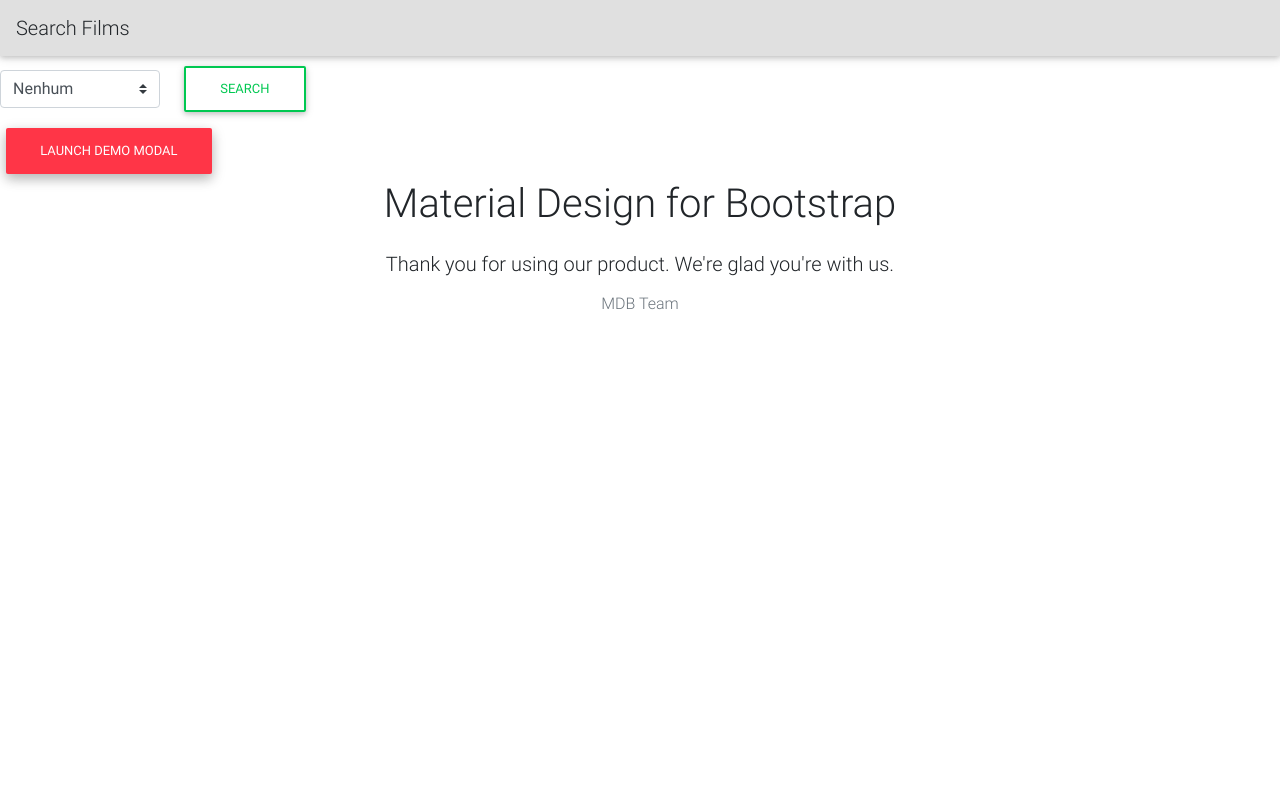
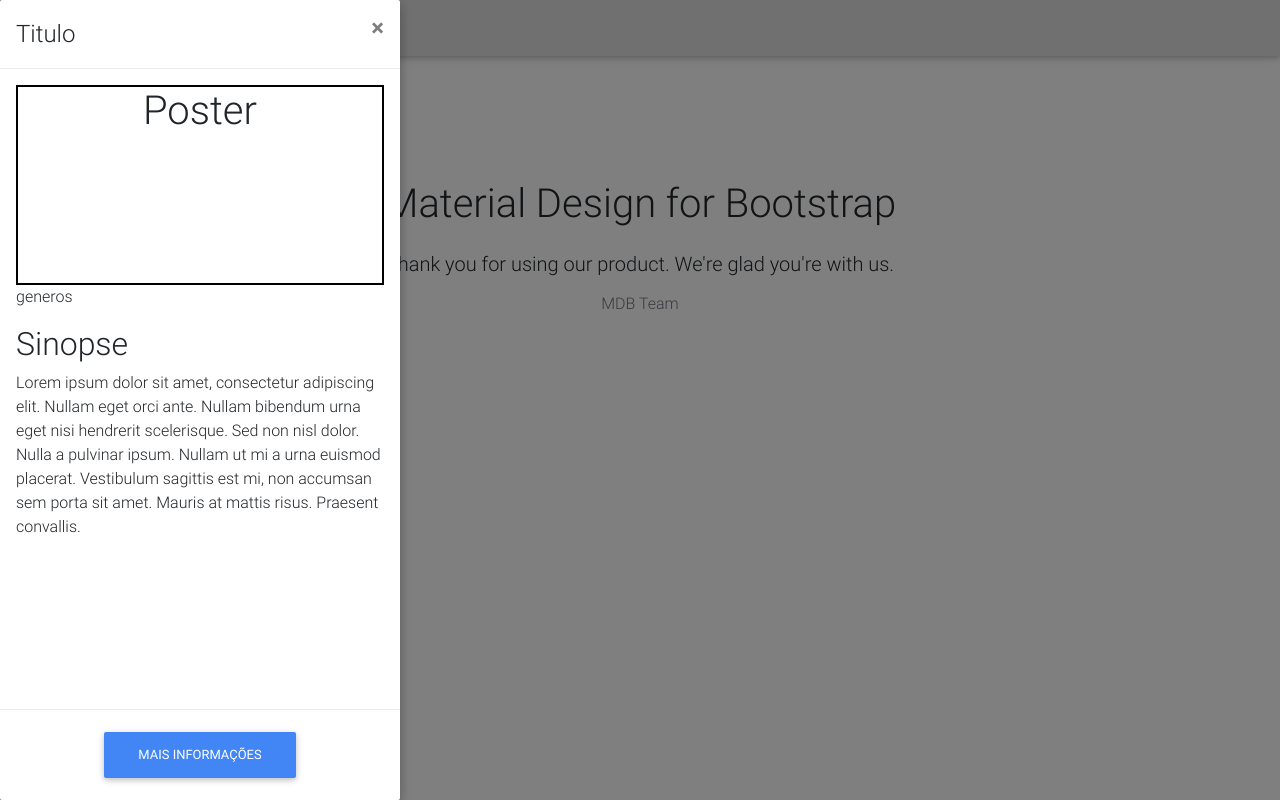
Before and after one commit to maridematte/Rangers-Power, a plain HTML site: page index.html in a window 1280 px wide. Both pictures are taken after a click on the button "LAUNCH DEMO MODAL". Drawn offline with Linux system fonts and the light colour scheme.

Commit message:
Formato do modal

```diff
--- a/index.html
+++ b/index.html
@@ -56,31 +56,46 @@
       </div>
     </form>
 
-    <!-- Button trigger modal -->
-  <button id="modalActivate" type="button" class="btn btn-danger">
+    <!-- Demo botao Modal, parte importante:  data-toggle="modal" data-target="#idModal-->
+  <button type="button" class="btn btn-primary" data-toggle="modal" data-target="#fullHeightModalLeft">
     Launch demo modal
   </button>
-  <!-- Modal -->
-  <div class="modal fade right" id="exampleModalPreview" tabindex="-1" role="dialog" aria-labelledby="exampleModalPreviewLabel" aria-hidden="true">
-   <div class="modal-dialog" role="document">
+  <!-- Full Height Modal Right -->
+  <div class="modal fade left" id="fullHeightModalLeft" tabindex="-1" role="dialog" aria-labelledby="myModalLabel" aria-hidden="true">
+
+      <!-- Add class .modal-full-height and then add class .modal-right (or other classes from list above) to set a position to the modal -->
+      <div class="modal-dialog modal-full-height modal-left" role="document">
+
         <div class="modal-content">
           <div class="modal-header">
-         <h5 class="modal-title" id="exampleModalPreviewLabel">Modal title</h5>
+            <h4 class="modal-title w-100" id="myModalLabel"> Titulo </h4>
             <button type="button" class="close" data-dismiss="modal" aria-label="Close">
               <span aria-hidden="true">&times;</span>
             </button>
           </div>
           <div class="modal-body">
-         ...
+            <div class="d-flex justify-content-center" style="height:200px; border:solid 2px black;">
+              <h1> Poster <h1>
             </div>
-       <div class="modal-footer">
-         <button type="button" class="btn btn-secondary" data-dismiss="modal">Close</button>
-         <button type="button" class="btn btn-primary">Save changes</button>
+            <div class="d-flex justify-content-left">
+              <p> generos </p>
+            </div>
+            <div class="d-flex justify-content-left">
+              <h2> Sinopse </h2>
+            </div>
+            <div>
+              <p> Lorem ipsum dolor sit amet, consectetur adipiscing elit. Nullam eget orci ante. Nullam bibendum urna eget nisi hendrerit scelerisque. Sed non nisl dolor. Nulla a pulvinar ipsum. Nullam ut mi a urna euismod placerat. Vestibulum sagittis est mi, non accumsan sem porta sit amet. Mauris at mattis risus. Praesent convallis. </p>
+            </div>
+          </div>
+          <div class="modal-footer justify-content-center">
+            <button type="button" class="btn btn-primary">
+              Mais Informações
+            </button>
           </div>
         </div>
       </div>
     </div>
-<!-- Modal -->
+    <!-- Full Height Modal Right -->
     <!-- Start your project here-->
     <div>
         <div class="flex-center flex-column">
```
Lines whose indentation alone changed are shown as unchanged.
